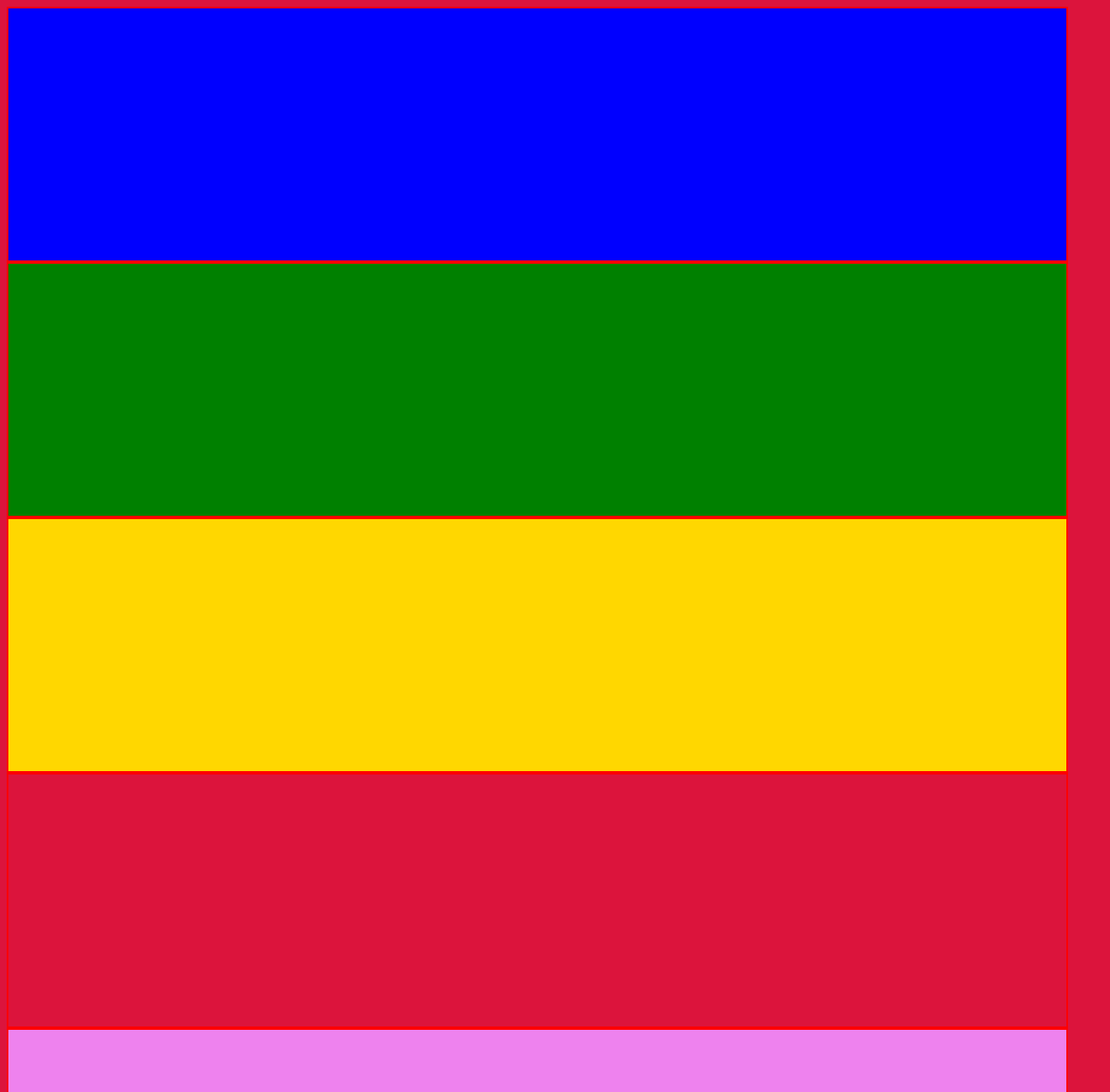
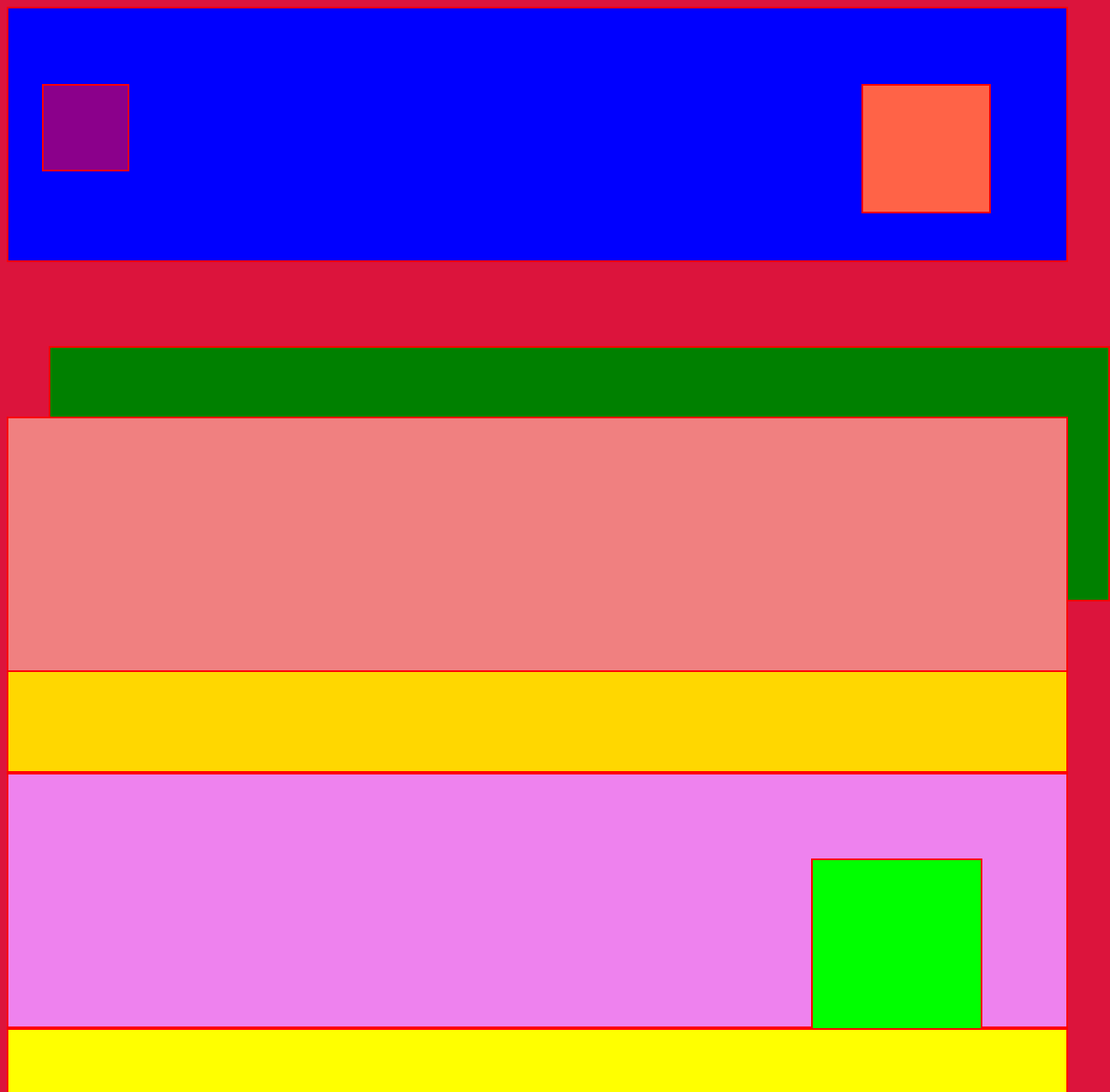
Before and after one commit to labstraction/intro-css-120623, a plain HTML site: page positions.html in a window 1280 px wide. Shown: the top 1300 px of the page at 84% size, 1322 px wide, since content can reach past the window. Drawn offline with Linux system fonts and the light colour scheme; a web font is replaced by a local one.

Commit message:
all the postitions

```diff
--- a/positions.html
+++ b/positions.html
@@ -11,8 +11,9 @@
     <div class="scatola s-b"></div>
     <div class="scatola s-c"></div>
     <div class="scatola s-d"></div>
-    <div class="scatola s-e"></div>
-    <div class="scatola s-f"></div>
+    <div class="scatola s-e">
+        <div class="scatola s-f"></div>
+    </div>
     <div class="scatola s-g"></div>
     <div class="scatola s-h"></div>
     <div class="scatola s-i"></div>
--- a/style.css
+++ b/style.css
@@ -96,6 +96,9 @@ h1, p{
 
 .s-b{
     background-color: green;
+    position: relative;
+    left: 50px;
+    top: 100px;
 }
 
 .s-c{
@@ -103,19 +106,36 @@ h1, p{
 }
 
 .s-d{
-    background-color: crimson;
+    background-color: darkmagenta;
+    position: absolute;
+    width: 100px;
+    height: 100px;
+    left: 50px;
+    top: 100px;
+
 }
 
 .s-e{
     background-color: violet;
+    position: relative;
 }
 
 .s-f{
     background-color: lime;
+    width: 200px;
+    height: 200px;
+    position: absolute;
+    top: 100px;
+    right: 100px;
 }
 
 .s-g{
     background-color: tomato;
+    position: fixed;
+    width: 150px;
+    height: 150px;
+    top:100px;
+    right: 100px;
 }
 
 .s-h{
@@ -124,8 +144,11 @@ h1, p{
 
 .s-i{
     background-color: lightcoral;
+    position: sticky;
+    bottom: 0px;
 }
 
 .s-l{
     background-color: brown;
+
 }
```
